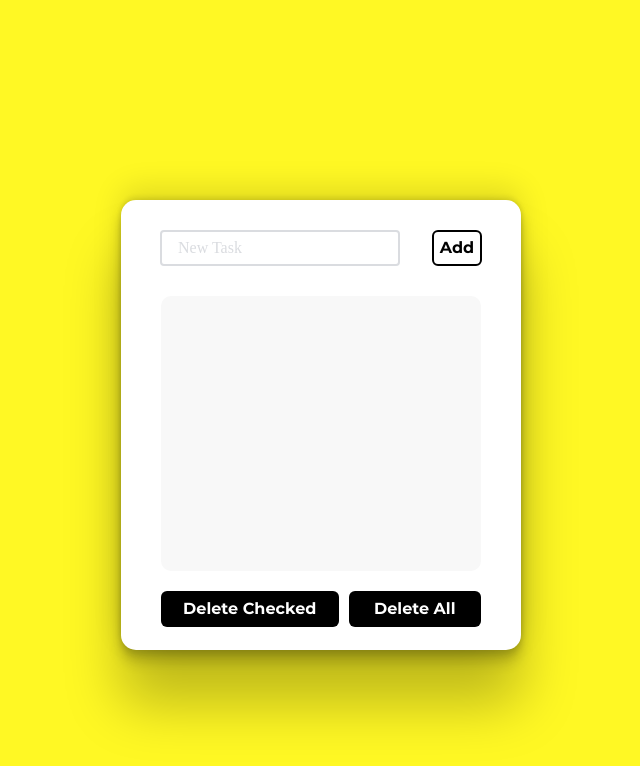
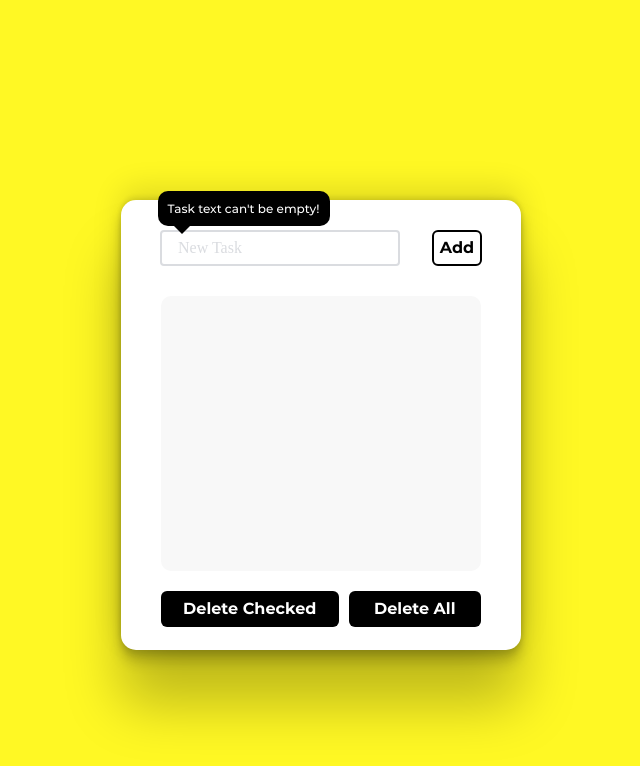
Before and after one commit to DawidKopys/todo-app, a plain HTML site: page index.html in a window 1280 px wide. Both pictures are taken after a click on the element "Add". Shown: the whole page, without its empty margins (319-959 px from the left). Drawn offline with Linux system fonts and the light colour scheme; a web font is replaced by a local one.

Commit message:
Add popup when trying to add task with no text

```diff
--- a/index.html
+++ b/index.html
@@ -10,7 +10,10 @@
 <body>
     <div class="center">
         <div class="input-area">
-            <input type="text" id="task-input" placeholder="New Task">
+            <div id="task-input-container">
+                <input type="text" id="task-input" placeholder="New Task">
+                <p id="task-input-popup">Task text can't be empty!</p>
+            </div>
             <p class="button" id="button-add" tabindex="0">Add</p>
         </div>
         <div class="task-area">
--- a/js/main.js
+++ b/js/main.js
@@ -5,6 +5,7 @@ const deleteAllBtn = document.getElementById("button-delete-all");
 const taskInput    = document.getElementById("task-input");
 const tasksList    = document.getElementsByClassName("task-list")[0];
 const deleteCheckedBtn = document.getElementById("button-delete-checked");
+const popup        = document.getElementById("task-input-popup");
 
 addBtn.addEventListener("click", addTask);
 tasksList.addEventListener("click", checkTask);
@@ -12,7 +13,8 @@ tasksList.addEventListener("click", deleteTask);
 tasksList.addEventListener("keydown", handleTaskEdit);
 deleteCheckedBtn.addEventListener("click", deleteCheckedTasks);
 deleteAllBtn.addEventListener("click", deleteAllTasks);
-window.addEventListener("keypress", eventEnter)
+window.addEventListener("keydown", eventEnter);
+popup.addEventListener("click", hidePopup);
 
 function handleTaskEdit(e) {
     if (e.target.className === "task-text") {
@@ -91,8 +93,16 @@ function addTask() {
         resizeOnOverflow();
     }
     else {
-        alert("Please, add some text for new task.")
+        showPopup();
     }
+}
+
+function showPopup() {
+    popup.classList.add("show");
+}
+
+function hidePopup() {
+    popup.classList.remove("show");
 }
 
 function deleteTask(e) {
@@ -103,6 +113,10 @@ function deleteTask(e) {
 }
 
 function eventEnter(e) {
+    if (e.target === taskInput) {
+        hidePopup();
+    }
+
     if (e.key === "Enter") {
         switch (e.target) {
             case (addBtn):
--- a/styles/_fonts.scss
+++ b/styles/_fonts.scss
@@ -33,3 +33,9 @@
     font-family: Montserrat;
     font-weight: lighter;
 }
+
+@font-face {
+    src: url("./fonts/Montserrat/Montserrat-Medium.ttf");
+    font-family: MontserratMedium;
+    font-weight: normal;
+}
--- a/styles/_typography.scss
+++ b/styles/_typography.scss
@@ -15,3 +15,10 @@ div.center .button {
 .task-item {
     font-family: FiraSans;
 }
+
+#task-input-popup {
+    font-family: MontserratMedium;
+    font-weight: normal;
+    font-size: 0.75rem;
+    color: white;
+}
--- a/styles/style.scss
+++ b/styles/style.scss
@@ -1,5 +1,10 @@
 @import 'variables';
 @import 'typography';
+
+@keyframes fadeIn {
+    from {opacity: 0;}
+    to {opacity:1 ;}
+}
 
 /*** Basic CSS Reset ***/
 * {
@@ -57,6 +62,7 @@ div.center {
         border-radius: 6px;
         height: 36px;
         width: 50px;
+        user-select: none;
 
         &:hover, &:focus{
             cursor: pointer;
@@ -64,16 +70,17 @@ div.center {
             color: black;
             line-height: 2;
             border: 2px black solid;
+            outline: none;
         }
-    }
 
-    #button-delete-all {
-        flex: 1 115px;
-    }
+        &#button-delete-all {
+            flex: 1 115px;
+        }
 
-    #button-delete-checked {
-        flex: 1 160px;
-        margin-right: 10px;
+        &#button-delete-checked {
+            flex: 1 160px;
+            margin-right: 10px;
+        }
     }
 
     .input-area {
@@ -100,7 +107,43 @@ div.center {
                 color: $grey1;
             }
         }
+
+        // Task input pop-up
+        #task-input-container {
+            position: relative;
+
+            // The actual pop-up
+            #task-input-popup {
+                visibility: hidden;
+                position: absolute;
+                cursor: pointer;
+                user-select: none;
+                background-color: black;
+                border-radius: 10px;
+                padding: 10px;
+                bottom: 2.5rem;
+                left: -0.15rem;
+
+                // pop-up arrow
+                &::after {
+                    content: "";
+                    position: absolute;
+                    top: 100%;
+                    left:   1rem;
+                    border-width: 8px;
+                    border-style: solid;
+                    border-color: black transparent transparent transparent;
+                }
+
+                &.show {
+                    visibility: visible;
+                    animation: fadeIn 0.5s;
+                }
+            }
+        }
     }
+
+
 
     .task-area {
         min-height: 295px;
```
Also changed, not shown: styles/style.css, 1 other file.
